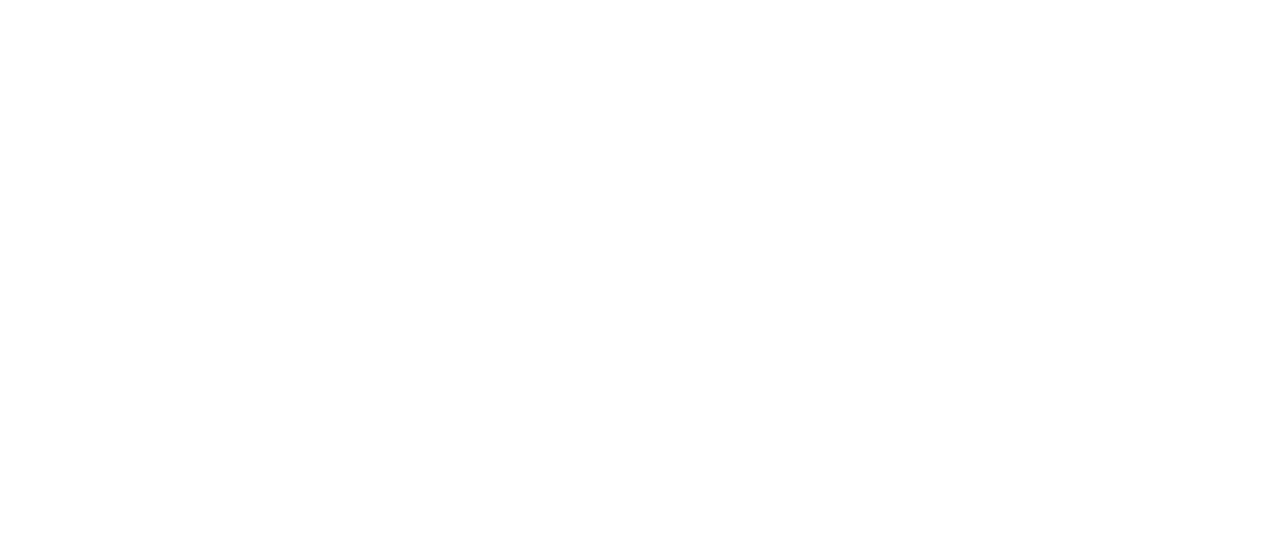
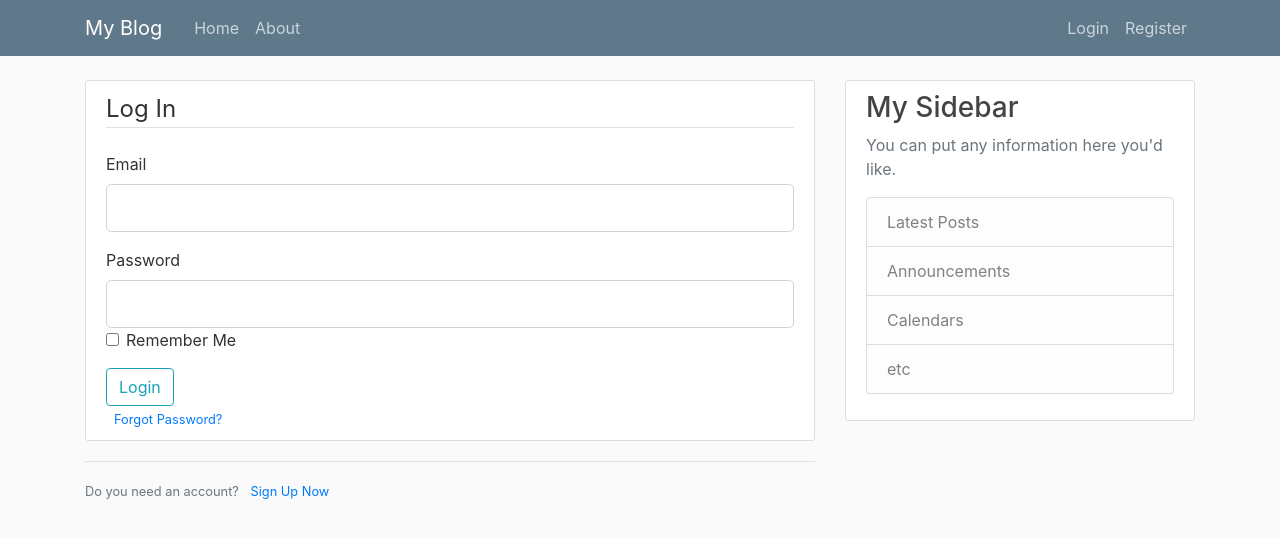
Before and after one commit to Teatoller/Myblog_tutor, a Flask app: page /login in a window 1280 px wide. Before the commit the part shown is empty. Shown: the top 538 px of the page. Run offline with Flask 2, Linux system fonts and the light colour scheme; some libraries are stand-ins or nearby versions.

Commit message:
Create login page

```diff
--- a/templates/login.html
+++ b/templates/login.html
@@ -0,0 +1,57 @@
+	{% extends "layout.html" %}
+	{% block content %}
+	<div class="content-section">
+		<form method="POST" action="">
+			{{ form.hidden_tag() }} <!--adds a csfr token to safe guard against forgerry and attacks -->
+			<fieldset class="form-group">
+				<legend class="border-bottom mb-4">Log In</legend>
+
+				<div class="form-group">
+					{{ form.email.label(class="form-control-label") }}
+					 {% if form.email.errors %}
+					        {{form.email(class ="form-control form-control-lg is-invalid")}}
+					    <div class="invalid-feedback">
+					    	{% for error in form.email.errors %}
+					    	    <span>{{ error }}</span>
+					    	{% endfor %}
+
+					    </div>
+					    {% else %}
+					        {{ form.email(class="form-control form-control-lg") }}
+					    {% endif %}
+				</div>
+				<div class="form">
+					{{ form.password.label(class="form-control-label") }}
+					 {% if form.password.errors %}
+					        {{form.password(class ="form-control form-control-lg is-invalid")}}
+					    <div class="invalid-feedback">
+					    	{% for error in form.password.errors %}
+					    	    <span>{{ error }}</span>
+					    	{% endfor %}
+
+					    </div>
+					    {% else %}
+					        {{ form.password(class="form-control form-control-lg") }}
+					    {% endif %}
+				</div>
+				<div class="form-check">
+					{{form.remember(class="form-check-input")}}
+					{{form.remember.label(class="form-check-label")}}
+				</div>
+
+
+			</fieldset>
+			<div class="form">
+					{{ form.submit(class="btn btn-outline-info") }}
+				</div>
+				<small class="text-muted ml-2"><a href="#">Forgot Password?</a></small>
+		</form>
+	</div>
+	<div class="border-top pt-3">
+		<small class="text-muted">
+			Do you need an account? <a class="ml-2" href="{{url_for('register')}}">Sign Up Now</a>
+		</small>
+
+	</div>
+
+	{% endblock content %}
```
Also changed, not shown: templates/register.html (+4 -3 lines).
